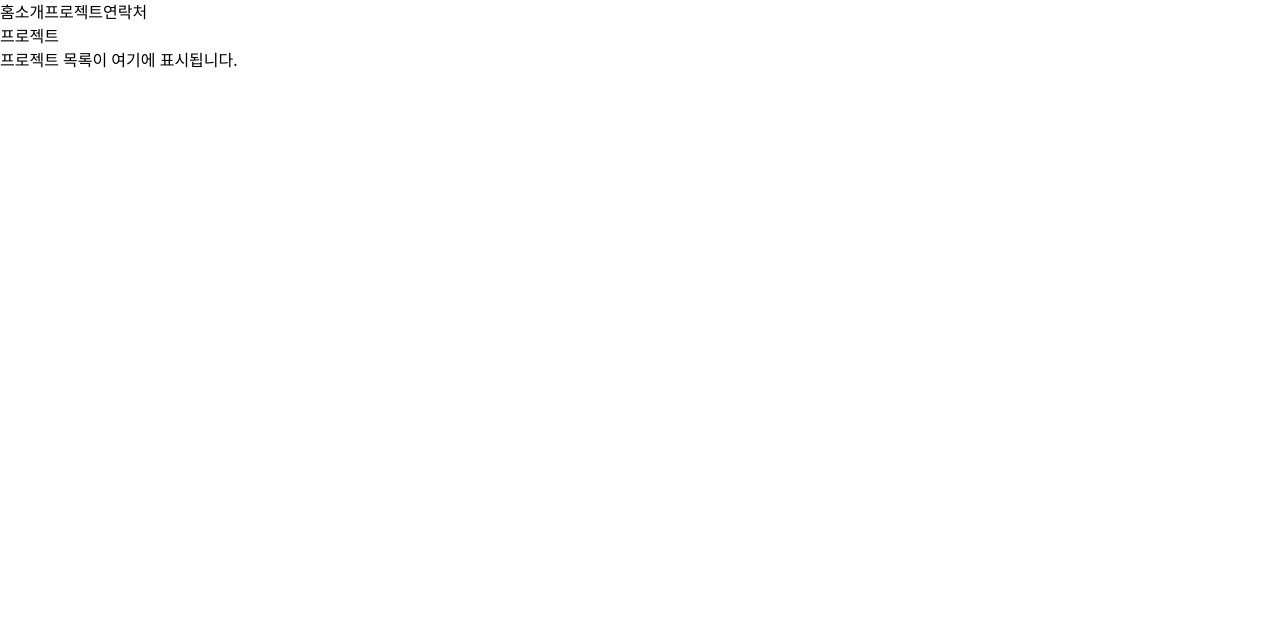
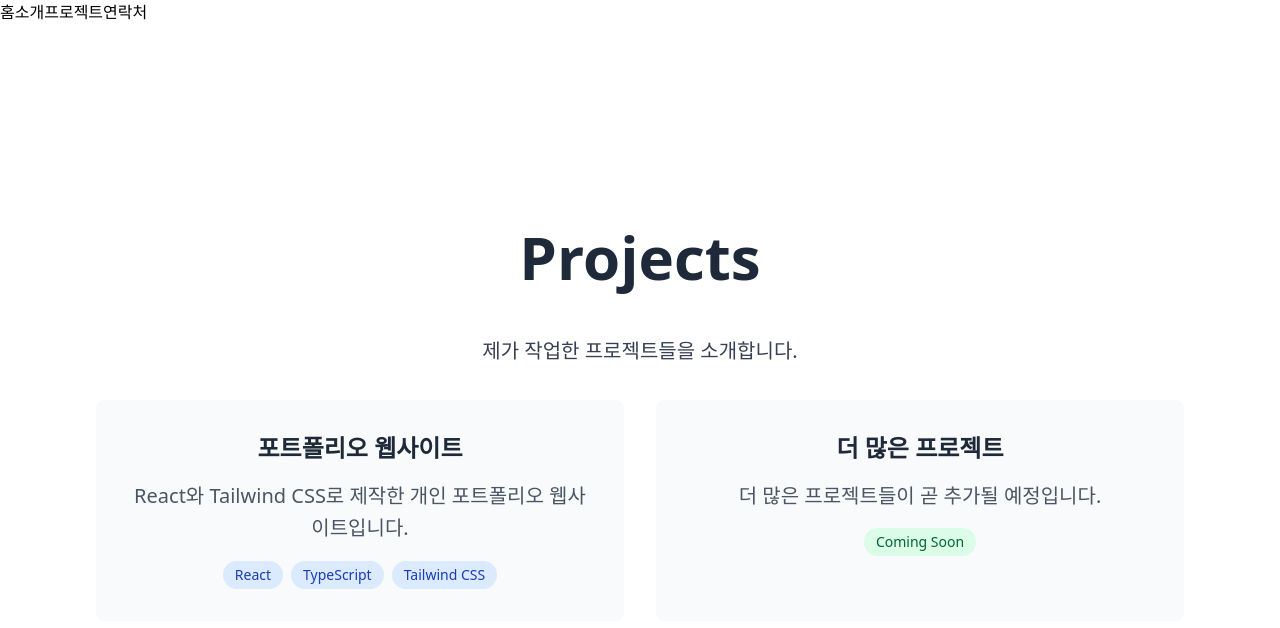
Before and after one commit to Leeeydia/yunji-portfolio, a React (Vite) app: page /projects in a window 1280 px wide. Shown: the top 628 px of the page. Built offline with nearby package versions, Linux system fonts and the light colour scheme.

Commit message:
feat: 자동스크롤 dev 추가 및 CSS 수정

```diff
--- a/src/App.tsx
+++ b/src/App.tsx
@@ -9,12 +9,13 @@ import Footer from "./components/Footer";
 // 홈 페이지 컴포넌트 (스크롤로 연결된 섹션들)
 function HomePage() {
   useEffect(() => {
-    // URL에 #about가 있으면 about 섹션으로 스크롤
-    if (window.location.hash === "#about") {
+    // URL fragment에 따라 해당 섹션으로 스크롤
+    const hash = window.location.hash;
+    if (hash) {
       setTimeout(() => {
-        const aboutSection = document.getElementById("about");
-        if (aboutSection) {
-          aboutSection.scrollIntoView({ behavior: "smooth" });
+        const section = document.getElementById(hash.slice(1)); // # 제거
+        if (section) {
+          section.scrollIntoView({ behavior: "smooth" });
         }
       }, 100); // 컴포넌트 렌더링 후 실행
     }
@@ -24,6 +25,8 @@ function HomePage() {
     <div>
       <Intro />
       <SectionAbout />
+      <SectionProjects />
+      <Footer />
     </div>
   );
 }
--- a/src/components/Footer.tsx
+++ b/src/components/Footer.tsx
@@ -1,8 +1,32 @@
 export default function Footer() {
   return (
-    <footer>
-      <h3>연락처</h3>
-      <p>이메일: your.email@example.com</p>
+    <footer
+      id="contact"
+      className="h-screen bg-gray-800 text-white flex items-center justify-center"
+    >
+      <div className="max-w-4xl mx-auto px-8 text-center">
+        <h3 className="text-6xl font-bold mb-8">Contact</h3>
+        <div className="text-xl text-gray-300 leading-relaxed space-y-6">
+          <p className="mb-8">함께 일하고 싶으시다면 언제든지 연락해주세요!</p>
+          <div className="flex justify-center space-x-8 mb-8">
+            <a
+              href="mailto:your.email@example.com"
+              className="bg-blue-600 hover:bg-blue-700 px-8 py-4 rounded-lg transition text-lg"
+            >
+              📧 이메일 보내기
+            </a>
+            <a
+              href="https://github.com/yourusername"
+              className="bg-gray-700 hover:bg-gray-600 px-8 py-4 rounded-lg transition text-lg"
+            >
+              🐙 GitHub
+            </a>
+          </div>
+        </div>
+        <div className="border-t border-gray-700 pt-8 mt-8">
+          <p className="text-gray-400">© 2024 이윤지. All rights reserved.</p>
+        </div>
+      </div>
     </footer>
   );
 }
--- a/src/components/Header.tsx
+++ b/src/components/Header.tsx
@@ -3,18 +3,18 @@ import { Link, useLocation } from "react-router-dom";
 export default function Header() {
   const location = useLocation();
 
-  const handleAboutClick = (e: React.MouseEvent) => {
+  const handleScrollClick = (sectionId: string) => (e: React.MouseEvent) => {
     e.preventDefault();
 
     // 홈 페이지에 있으면 스크롤, 다른 페이지에 있으면 홈으로 이동 후 스크롤
     if (location.pathname === "/") {
-      const aboutSection = document.getElementById("about");
-      if (aboutSection) {
-        aboutSection.scrollIntoView({ behavior: "smooth" });
+      const section = document.getElementById(sectionId);
+      if (section) {
+        section.scrollIntoView({ behavior: "smooth" });
       }
     } else {
       // 다른 페이지에서는 홈으로 이동
-      window.location.href = "/#about";
+      window.location.href = `/#${sectionId}`;
     }
   };
 
@@ -22,11 +22,15 @@ export default function Header() {
     <header>
       <nav>
         <Link to="/">홈</Link>
-        <a href="#about" onClick={handleAboutClick}>
+        <a href="#about" onClick={handleScrollClick("about")}>
           소개
         </a>
-        <Link to="/projects">프로젝트</Link>
-        <Link to="/contact">연락처</Link>
+        <a href="#projects" onClick={handleScrollClick("projects")}>
+          프로젝트
+        </a>
+        <a href="#contact" onClick={handleScrollClick("contact")}>
+          연락처
+        </a>
       </nav>
     </header>
   );
--- a/src/components/Intro.tsx
+++ b/src/components/Intro.tsx
@@ -1,4 +1,3 @@
-import { Link } from "react-router-dom";
 import { useState, useEffect } from "react";
 import characterImage from "../assets/character.png";
 
@@ -14,11 +13,11 @@ export default function Intro() {
     return () => window.removeEventListener("scroll", handleScroll);
   }, []);
 
-  const handleAboutClick = (e: React.MouseEvent) => {
+  const handleScrollClick = (sectionId: string) => (e: React.MouseEvent) => {
     e.preventDefault();
-    const aboutSection = document.getElementById("about");
-    if (aboutSection) {
-      aboutSection.scrollIntoView({ behavior: "smooth" });
+    const section = document.getElementById(sectionId);
+    if (section) {
+      section.scrollIntoView({ behavior: "smooth" });
     }
   };
 
@@ -53,7 +52,7 @@ export default function Intro() {
       </div>
 
       {/* 캐릭터 이미지 - 중앙 */}
-      <div className="z-0">
+      <div className="z-10">
         <img
           src={characterImage}
           alt="Character"
@@ -63,15 +62,16 @@ export default function Intro() {
 
       {/* 네비게이션 버튼들 - 하단 중앙 */}
       <div className="absolute bottom-8 left-1/2 transform -translate-x-1/2 flex gap-4">
-        <Link
-          to="/projects"
+        <a
+          href="#projects"
+          onClick={handleScrollClick("projects")}
           className="px-6 py-3 bg-black text-white rounded-lg hover:bg-gray-800 transition"
         >
           프로젝트 보러가기
-        </Link>
+        </a>
         <a
           href="#about"
-          onClick={handleAboutClick}
+          onClick={handleScrollClick("about")}
           className="px-6 py-3 border-2 border-black text-black rounded-lg hover:bg-black hover:text-white transition"
         >
           소개 보기
--- a/src/components/SectionProjects.tsx
+++ b/src/components/SectionProjects.tsx
@@ -1,8 +1,49 @@
 export default function SectionProjects() {
   return (
-    <section>
-      <h2>프로젝트</h2>
-      <p>프로젝트 목록이 여기에 표시됩니다.</p>
+    <section
+      id="projects"
+      className="h-screen bg-white flex items-center justify-center"
+    >
+      <div className="max-w-6xl mx-auto px-8 text-center">
+        <h2 className="text-6xl font-bold mb-12 text-gray-800">Projects</h2>
+        <div className="text-xl text-gray-700 leading-relaxed">
+          <p className="mb-8">제가 작업한 프로젝트들을 소개합니다.</p>
+          <div className="grid md:grid-cols-2 gap-8">
+            <div className="bg-gray-50 p-8 rounded-lg">
+              <h3 className="text-2xl font-bold mb-4 text-gray-800">
+                포트폴리오 웹사이트
+              </h3>
+              <p className="text-gray-600 mb-4">
+                React와 Tailwind CSS로 제작한 개인 포트폴리오 웹사이트입니다.
+              </p>
+              <div className="flex gap-2 justify-center">
+                <span className="bg-blue-100 text-blue-800 px-3 py-1 rounded-full text-sm">
+                  React
+                </span>
+                <span className="bg-blue-100 text-blue-800 px-3 py-1 rounded-full text-sm">
+                  TypeScript
+                </span>
+                <span className="bg-blue-100 text-blue-800 px-3 py-1 rounded-full text-sm">
+                  Tailwind CSS
+                </span>
+              </div>
+            </div>
+            <div className="bg-gray-50 p-8 rounded-lg">
+              <h3 className="text-2xl font-bold mb-4 text-gray-800">
+                더 많은 프로젝트
+              </h3>
+              <p className="text-gray-600 mb-4">
+                더 많은 프로젝트들이 곧 추가될 예정입니다.
+              </p>
+              <div className="flex gap-2 justify-center">
+                <span className="bg-green-100 text-green-800 px-3 py-1 rounded-full text-sm">
+                  Coming Soon
+                </span>
+              </div>
+            </div>
+          </div>
+        </div>
+      </div>
     </section>
   );
 }
```
